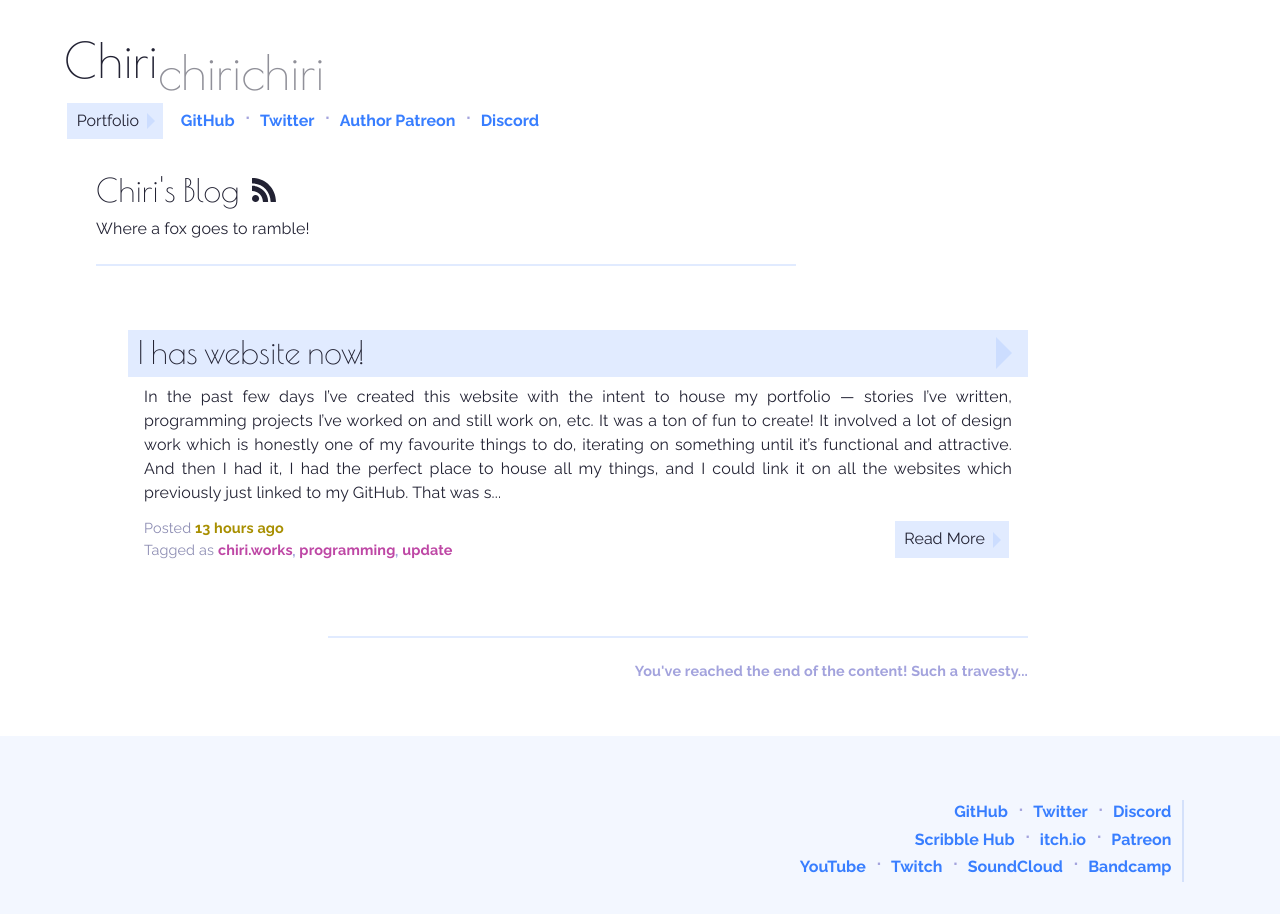
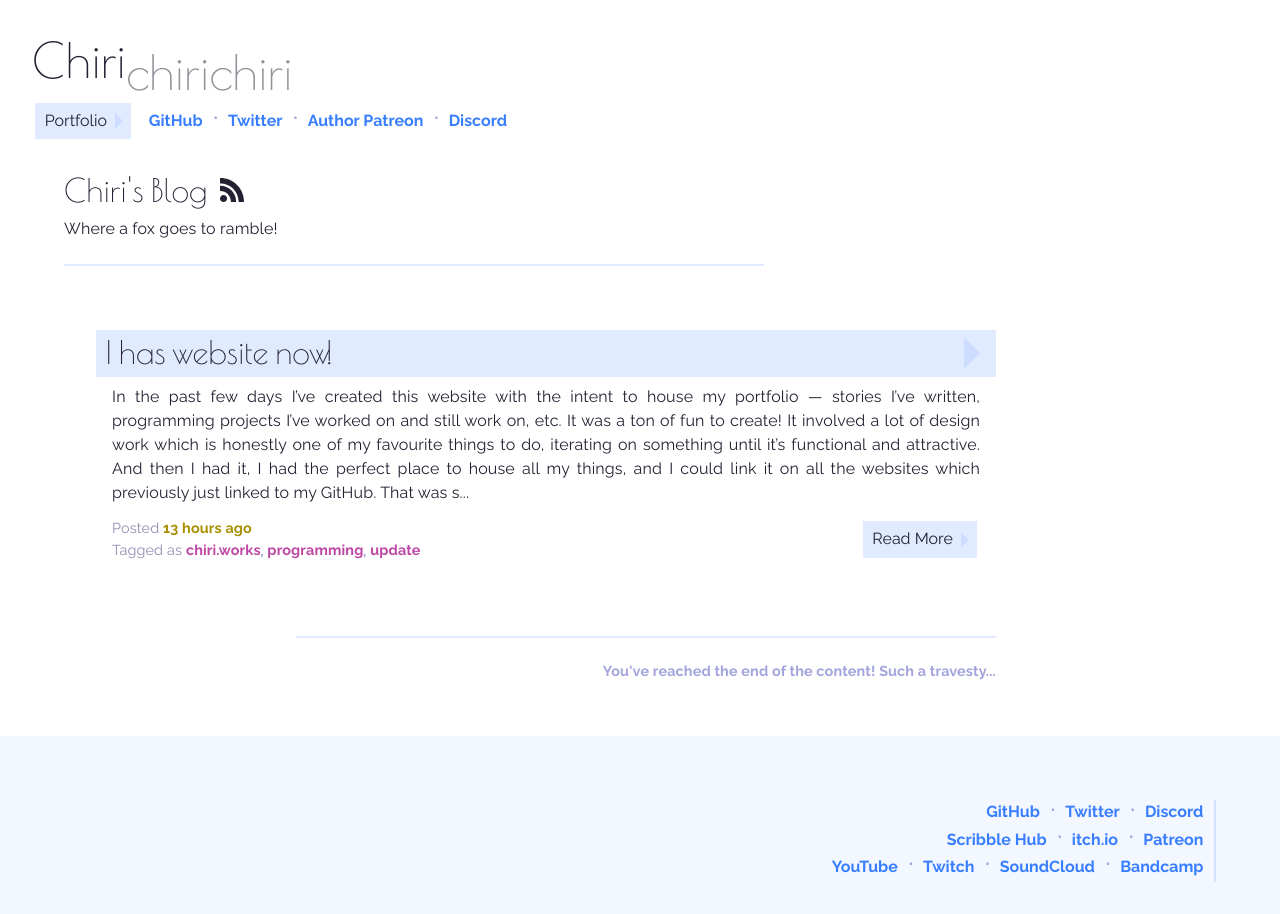
Before and after one commit to ChiriVulpes/chirivulpes.github.io, a Jekyll site: the page built from blog.html, in a window 1280 px wide. Built offline with Jekyll 4.4.1, drawn with Linux system fonts in a browser that asks for light colours.

Commit message:
Fix some mobile issues

```diff
--- a/_includes/css/layout/masonry.scss
+++ b/_includes/css/layout/masonry.scss
@@ -2,9 +2,11 @@
 	padding: 0;
 }
 
-main > aside > article {
-	width: calc(100% - 4em);
-	max-width: none;
+@media (min-width: 701px) {
+	main > aside > article {
+		width: calc(100% - 4em);
+		max-width: none;
+	}
 }
 
 @media (min-width: 1801px) {
--- a/_includes/css/page/home.scss
+++ b/_includes/css/page/home.scss
@@ -2,8 +2,10 @@
 @import "home/art";
 @import "home/blog";
 
-article:nth-child(2n) {
-	margin-left: 2em;
+@media (min-width: 701px) {
+	article:nth-child(2n) {
+		margin-left: 2em;
+	}
 }
 
 .blog-smol {
--- a/_includes/css/shared.scss
+++ b/_includes/css/shared.scss
@@ -7,8 +7,8 @@
 body {
 	margin: 0;
 	--padding-x: 4em;
-	@media (max-width: 1300px) { body { --padding-x: 2em; } }
-	@media (max-width: 700px) { body { --padding-x: 0em; } }
+	@media (max-width: 1300px) { --padding-x: 2em; }
+	@media (max-width: 700px) { --padding-x: 0em; }
 	--padding-b: 2em;
 	padding: 0 var(--padding-x) var(--padding-b);
 	transition: padding .3s ease-in-out;
@@ -195,8 +195,10 @@
 		}
 	}
 
-	&:nth-child(2n) {
-		margin-left: 4em;
+	@media (min-width: 701px) {
+		&:nth-child(2n) {
+			margin-left: 4em;
+		}
 	}
 }
 
--- a/_layouts/default.html
+++ b/_layouts/default.html
@@ -8,10 +8,13 @@
 	<link rel="shortcut icon" href="/static/image/logo.png" />
 	<title>Chiri Vulpes &nbsp;| &nbsp;Author ∙ Designer ∙ Developer</title>
 	<meta name="viewport" content="width=device-width, initial-scale=1" />
+
 	{% assign description = page.description %}
 	{% if page.preview == true %}
 		{% assign description = page.content | strip_html | truncate: 256 %}
 	{% endif %}
+	<meta property="description" content="{{ description }}" />
+
 	{% if page.title and description and page.url %}
 		<meta property="og:type" content="{{ page.type | default: "website" }}" />
 		<meta property="og:title" content="{{ page.title }}" />
```
